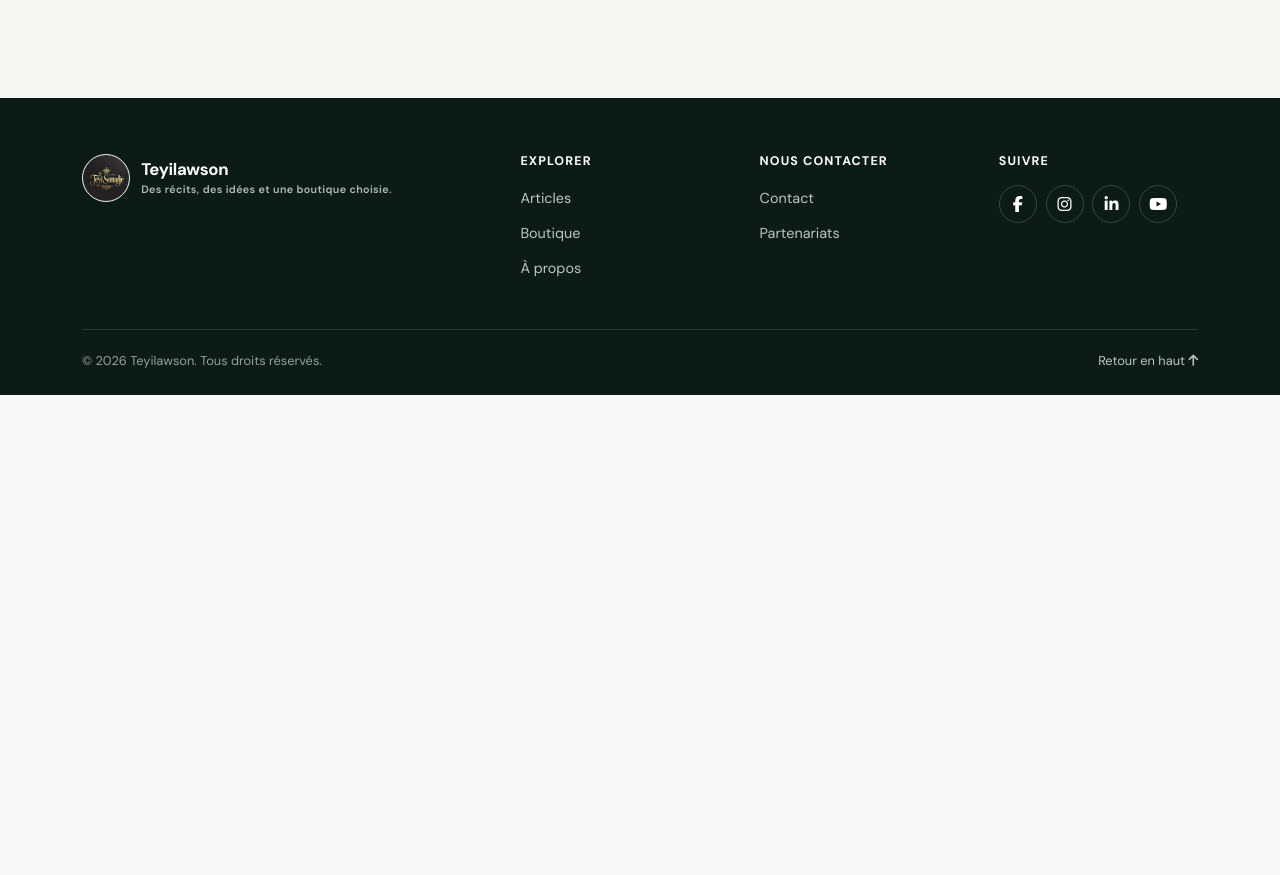
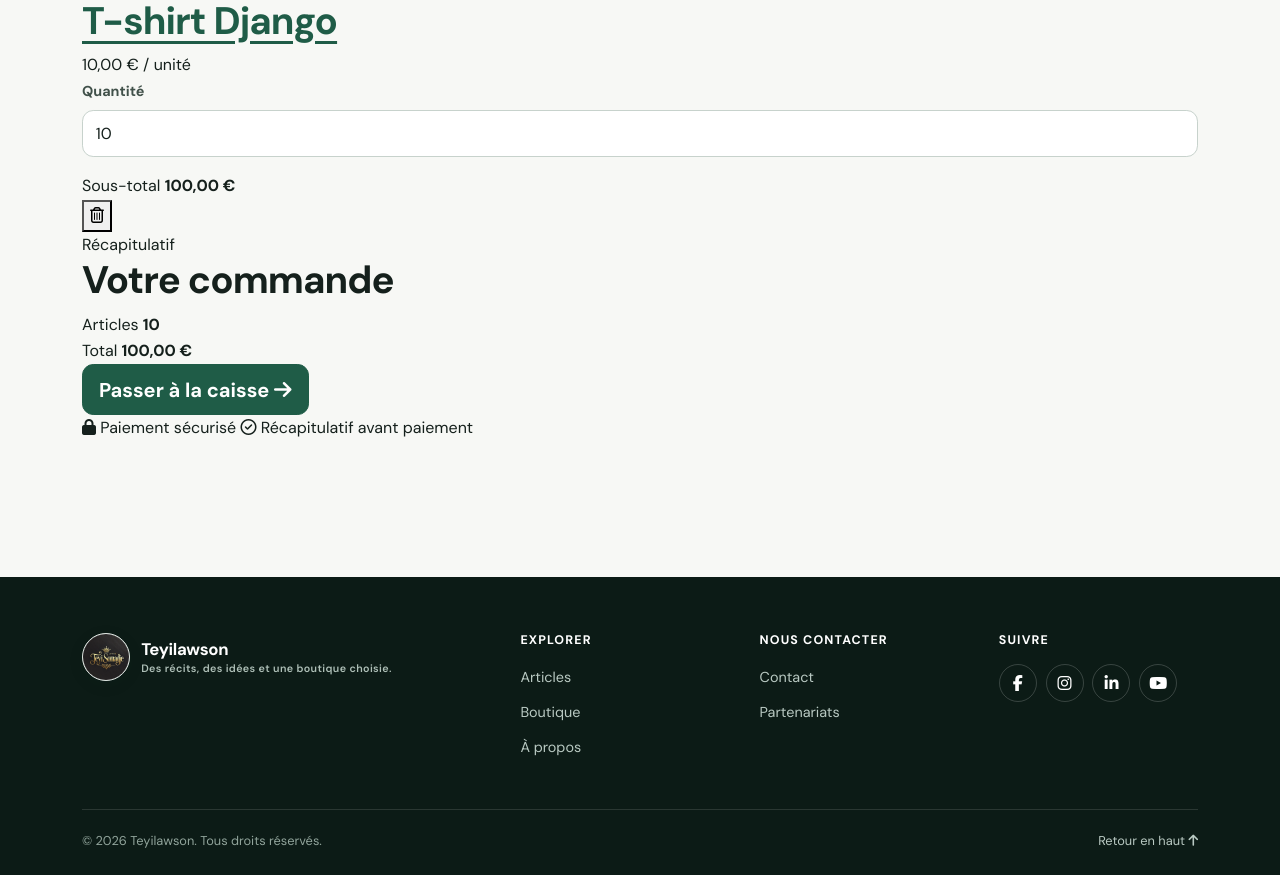
Before and after one commit to teyi12/my_blog, a Django app: page /shop/panier/ in a window 1280 px wide. Shown: the part 666-1541 px from the top of the page. Before the commit the page ends 1061 px from the top, so only its background shows below. Run offline with Django 5.2, Linux system fonts and the light colour scheme; a user stored in the database is signed in; data comes from the database, SQL or seed files in the repository; tables that the repository leaves empty hold one stand-in row (values such as "Sample post").

Commit message:
style: redesign shopping cart

```diff
--- a/shop/templates/shop/panier.html
+++ b/shop/templates/shop/panier.html
@@ -1,95 +1,134 @@
 {% extends 'template_base.html' %}
 {% load static %}
-{% block titre %}Votre panier{% endblock %}
+{% block titre %}Votre panier — Teyilawson{% endblock %}
+
+{% block styles %}
+<link rel="stylesheet" href="{% static 'css/cart.css' %}">
+{% endblock %}
 
 {% block contenu %}
-<div class="container my-5">
-
-    <!-- Retour à la boutique -->
-    <div class="mb-3">
-        <a href="{% url 'shop:liste' %}" class="btn btn-outline-secondary">
-            <i class="bi bi-arrow-left"></i> Continuer les achats
+<section class="cart-page" aria-labelledby="cart-title">
+  <div class="cart-header">
+    <div>
+      <span class="eyebrow">Votre sélection</span>
+      <h1 id="cart-title">Votre panier</h1>
+      <p>Vérifiez vos articles avant de poursuivre vers la commande.</p>
+    </div>
+    <a href="{% url 'shop:liste' %}" class="btn btn-soft">
+      <i class="fa-solid fa-arrow-left" aria-hidden="true"></i>
+      Continuer mes achats
     </a>
   </div>
 
-    <h2 class="mb-4 text-center">Votre panier</h2>
+  <form class="d-none" aria-hidden="true">{% csrf_token %}</form>
 
   {% if cart.items.exists %}
-        <div class="table-responsive shadow-sm rounded" id="cart-table">
-            <table class="table table-striped table-hover align-middle">
-                <thead class="table-light">
-                    <tr>
-                        <th class="text-start">Produit</th>
-                        <th>Quantité</th>
-                        <th>Prix unitaire (€)</th>
-                        <th>Sous-total (€)</th>
-                        <th>Actions</th>
-                    </tr>
-                </thead>
-                <tbody>
+  <div class="cart-layout" id="cart-layout">
+    <div class="cart-items" id="cart-items">
       {% for item in cart.items.all %}
-                    <tr id="item-{{ item.id }}">
-                        <td class="d-flex align-items-center gap-3">
-                            <a href="{% url 'shop:detail' slug=item.produit.slug %}">
+      <article class="cart-item" id="item-{{ item.id }}">
+        <a class="cart-item-image" href="{% url 'shop:detail' slug=item.produit.slug %}">
           {% if item.produit.image %}
-                                    <img src="{{ item.produit.image.url }}" alt="{{ item.produit.nom }}"
-                                         style="width:60px; height:60px; object-fit:cover; border-radius:6px;">
+            <img src="{{ item.produit.image.url }}" alt="{{ item.produit.nom }}">
           {% else %}
-                                    <img src="{% static 'images/default.jpg' %}" alt="{{ item.produit.nom }}"
-                                         style="width:60px; height:60px; object-fit:cover; border-radius:6px;">
+            <img src="{% static 'images/default.jpg' %}" alt="{{ item.produit.nom }}">
           {% endif %}
         </a>
-                            <span>{{ item.produit.nom }}</span>
-                        </td>
 
-                        <!-- Quantité -->
-                        <td>
-                            <input type="number" id="qty-{{ item.id }}" value="{{ item.quantite }}" min="1"
-                                   class="form-control form-control-sm"
-                                   style="width:80px;"
+        <div class="cart-item-info">
+          {% if item.produit.categorie %}<span class="cart-item-category">{{ item.produit.categorie.nom }}</span>{% endif %}
+          <h2><a href="{% url 'shop:detail' slug=item.produit.slug %}">{{ item.produit.nom }}</a></h2>
+          <span class="cart-unit-price">{{ item.prix_unitaire|floatformat:2 }} € / unité</span>
+        </div>
+
+        <div class="cart-item-quantity">
+          <label for="qty-{{ item.id }}">Quantité</label>
+          <input type="number"
+                 id="qty-{{ item.id }}"
+                 value="{{ item.quantite }}"
+                 min="1"
+                 inputmode="numeric"
+                 class="form-control cart-quantity-input"
                  data-prix="{{ item.prix_unitaire }}"
                  onchange="updateCart({{ item.id }})">
-                        </td>
-
-                        <td>{{ item.prix_unitaire|floatformat:2 }}</td>
-                        <td class="fw-bold text-success" id="subtotal-{{ item.id }}">
-                            {{ item.sous_total|floatformat:2 }}
-                        </td>
-
-                        <td>
-                            <button class="btn btn-sm btn-outline-danger"
-                                    onclick="removeFromCart({{ item.id }})">Supprimer</button>
-                        </td>
-                    </tr>
-                    {% endfor %}
-                </tbody>
-            </table>
         </div>
 
-        <!-- Résumé panier -->
-        <div id="cart-summary" class="d-flex flex-column flex-md-row justify-content-between align-items-center mt-4 gap-3">
-            <h5 class="mb-2 mb-md-0">Articles : <span id="cart-count">{{ cart.total_articles }}</span></h5>
-            <h4 class="mb-2 mb-md-0">Total :
-                <span class="text-primary" id="cart-total">{{ cart.total|floatformat:2 }} €</span>
-            </h4>
-            <a href="{% url 'shop:checkout' %}" id="checkout-btn" class="btn btn-success btn-lg">
-                💳 Passer à la caisse
-            </a>
+        <div class="cart-item-total">
+          <span>Sous-total</span>
+          <strong id="subtotal-{{ item.id }}">{{ item.sous_total|floatformat:2 }} €</strong>
         </div>
 
-    {% else %}
-        <p class="text-center text-muted">Votre panier est vide.</p>
-    {% endif %}
+        <button class="cart-remove-button"
+                type="button"
+                onclick="removeFromCart({{ item.id }})"
+                aria-label="Supprimer {{ item.produit.nom }} du panier">
+          <i class="fa-regular fa-trash-can" aria-hidden="true"></i>
+        </button>
+      </article>
+      {% endfor %}
     </div>
 
+    <aside class="cart-summary" id="cart-summary" aria-labelledby="cart-summary-title">
+      <span class="cart-summary-kicker">Récapitulatif</span>
+      <h2 id="cart-summary-title">Votre commande</h2>
+
+      <div class="cart-summary-line">
+        <span>Articles</span>
+        <strong id="cart-count">{{ cart.total_articles }}</strong>
+      </div>
+      <div class="cart-summary-line cart-summary-total">
+        <span>Total</span>
+        <strong id="cart-total">{{ cart.total|floatformat:2 }} €</strong>
+      </div>
+
+      <a href="{% url 'shop:checkout' %}" id="checkout-btn" class="btn btn-brand btn-lg cart-checkout-button">
+        Passer à la caisse
+        <i class="fa-solid fa-arrow-right" aria-hidden="true"></i>
+      </a>
+
+      <div class="cart-trust">
+        <span><i class="fa-solid fa-lock" aria-hidden="true"></i> Paiement sécurisé</span>
+        <span><i class="fa-regular fa-circle-check" aria-hidden="true"></i> Récapitulatif avant paiement</span>
+      </div>
+    </aside>
+  </div>
+  {% else %}
+  <div class="cart-empty" id="cart-empty">
+    <span class="cart-empty-icon"><i class="fa-solid fa-bag-shopping" aria-hidden="true"></i></span>
+    <h2>Votre panier est vide</h2>
+    <p>Découvrez la boutique et ajoutez les produits qui vous intéressent.</p>
+    <a href="{% url 'shop:liste' %}" class="btn btn-brand">Découvrir la boutique</a>
+  </div>
+  {% endif %}
+
+  <p class="visually-hidden" id="cart-status" role="status" aria-live="polite"></p>
+</section>
+{% endblock %}
+
+{% block extra_js %}
 <script>
 function getCSRFToken() {
-    return document.querySelector('[name=csrfmiddlewaretoken]')?.value;
+  return document.querySelector('[name=csrfmiddlewaretoken]')?.value || '';
+}
+
+function formatPrice(value) {
+  return Number(value).toFixed(2) + ' €';
+}
+
+function setCartStatus(message) {
+  const status = document.getElementById('cart-status');
+  if (status) status.textContent = message;
 }
 
 function updateCart(itemId) {
   const input = document.getElementById('qty-' + itemId);
-    const quantity = parseInt(input.value);
+  if (!input) return;
+
+  const quantity = parseInt(input.value, 10);
+  if (!Number.isInteger(quantity) || quantity < 1) {
+    input.value = 1;
+    return;
+  }
 
   fetch("{% url 'shop:update_panier' %}", {
     method: 'POST',
@@ -99,8 +138,11 @@ function updateCart(itemId) {
     },
     body: JSON.stringify({action: 'modifier', item_id: itemId, quantite: quantity})
   })
-    .then(r => r.json())
-    .then(data => updateUI(data));
+  .then(response => response.json())
+  .then(data => {
+    updateUI(data);
+    if (data.success) setCartStatus('Quantité mise à jour.');
+  });
 }
 
 function removeFromCart(itemId) {
@@ -112,32 +154,41 @@ function removeFromCart(itemId) {
     },
     body: JSON.stringify({action: 'supprimer', item_id: itemId})
   })
-    .then(r => r.json())
+  .then(response => response.json())
   .then(data => {
     if (data.success) {
       document.getElementById('item-' + itemId)?.remove();
       updateUI(data);
+      setCartStatus('Article supprimé du panier.');
     }
   });
 }
 
 function updateUI(data) {
-    if (data.success) {
-        document.getElementById('cart-total').textContent = data.total.toFixed(2) + " €";
-        document.getElementById('cart-count').textContent = data.total_articles;
+  if (!data.success) return;
 
-        // Mise à jour des sous-totaux
+  const total = document.getElementById('cart-total');
+  const count = document.getElementById('cart-count');
+  if (total) total.textContent = formatPrice(data.total);
+  if (count) count.textContent = data.total_articles;
+
   if (data.sous_totaux) {
     for (const [id, sousTotal] of Object.entries(data.sous_totaux)) {
-                const el = document.getElementById('subtotal-' + id);
-                if (el) el.textContent = sousTotal.toFixed(2);
+      const element = document.getElementById('subtotal-' + id);
+      if (element) element.textContent = formatPrice(sousTotal);
     }
   }
 
-        // Si panier vide => affiche message
   if (data.total_articles === 0) {
-            document.getElementById('cart-table').innerHTML = '<p class="text-center text-muted">Votre panier est vide.</p>';
-            document.getElementById('cart-summary').style.display = "none";
+    const layout = document.getElementById('cart-layout');
+    if (layout) {
+      layout.outerHTML = `
+        <div class="cart-empty" id="cart-empty">
+          <span class="cart-empty-icon"><i class="fa-solid fa-bag-shopping" aria-hidden="true"></i></span>
+          <h2>Votre panier est vide</h2>
+          <p>Découvrez la boutique et ajoutez les produits qui vous intéressent.</p>
+          <a href="{% url 'shop:liste' %}" class="btn btn-brand">Découvrir la boutique</a>
+        </div>`;
     }
   }
 }
```
Lines whose indentation alone changed are shown as unchanged.
